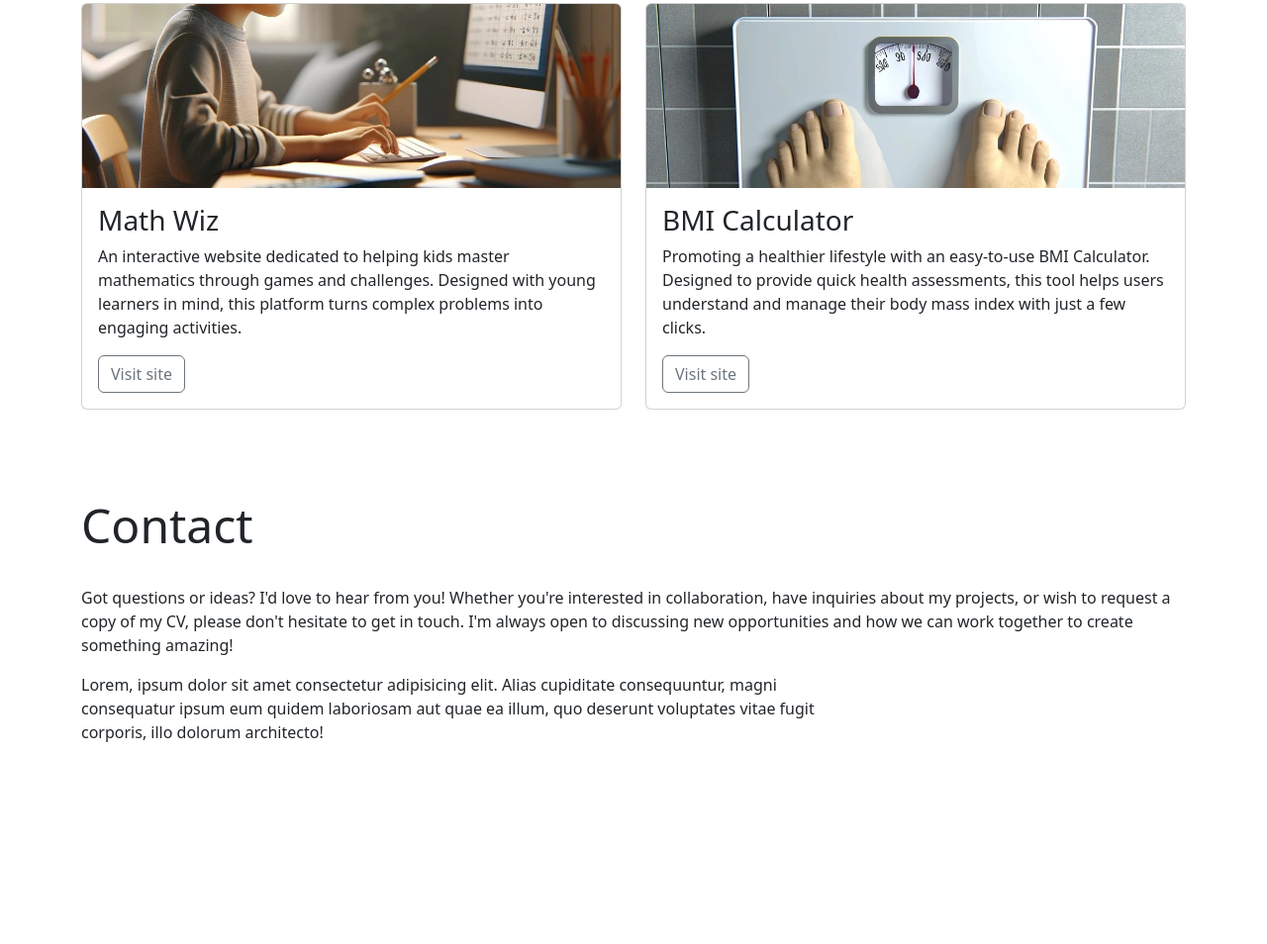
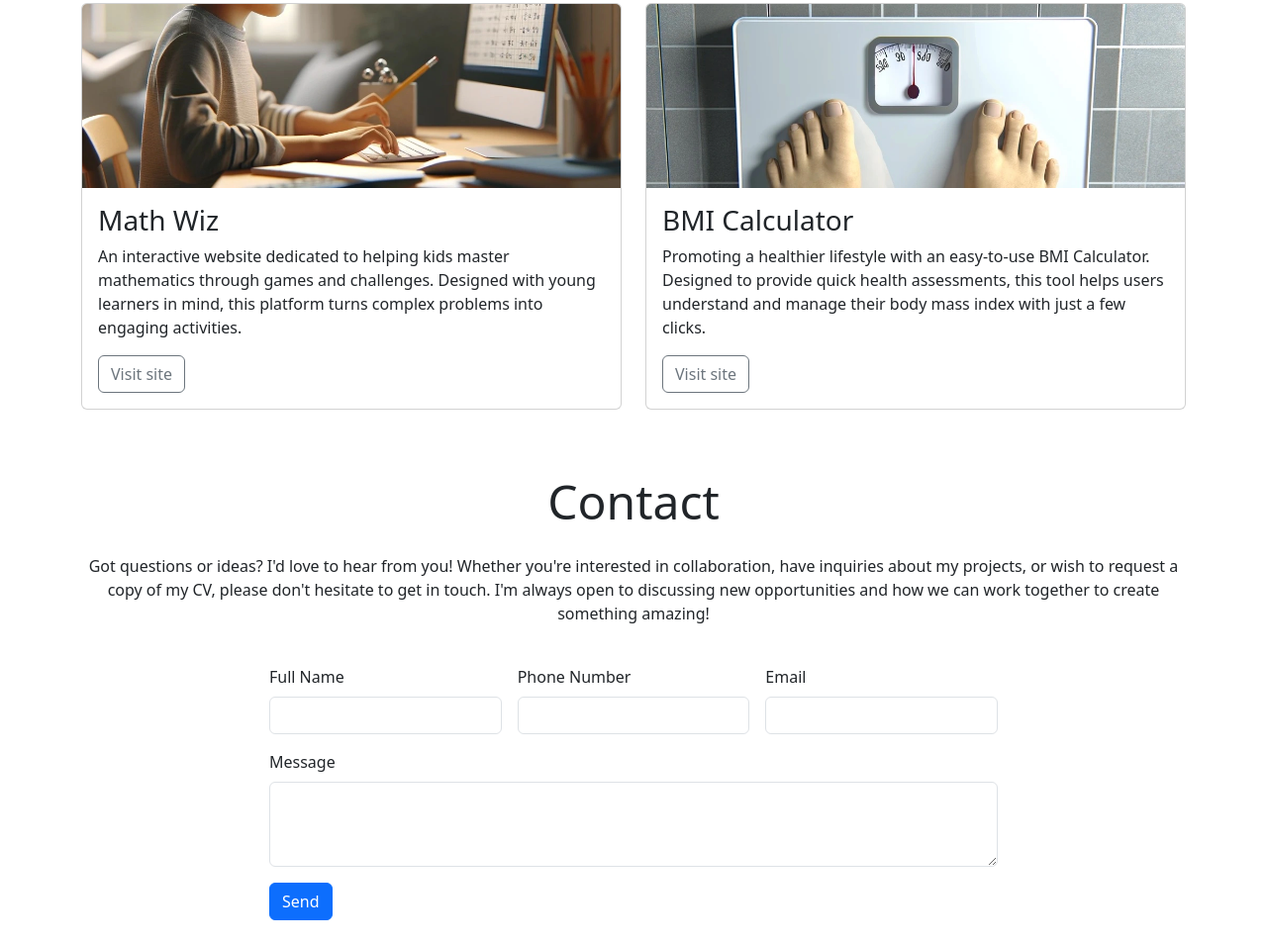
Before and after one commit to ksstrat/bootstrapping-a-portfolio, a plain HTML site: page index.html in a window 1280 px wide. Shown: the part 1421-2375 px from the top of the page at 99% size. Before the commit the page ends 2173 px from the top, so only its background shows below. Drawn offline with nearby package versions, Linux system fonts and the light colour scheme.

Commit message:
Add form styling

```diff
--- a/index.html
+++ b/index.html
@@ -168,16 +168,37 @@
     <!-- Contact section-->
     <footer id="contact" class="container">
         <div class="row justify-content-center">
-            <div class="col-12 text-center my-4"></div>
+            <div class="col-12 text-center my-4">
             <h2 class="display-5">Contact</h2>
             <p class="mt-4">Got questions or ideas? I'd love to hear from you! Whether you're interested in
                 collaboration, have inquiries about my projects, or wish to request a copy of my CV, please don't
                 hesitate to get in touch. I'm always open to discussing new opportunities and how we can work together
                 to create something amazing!</p>
         </div>
-        <div class="col-12 col-md-10 col-lg-8">Lorem, ipsum dolor sit amet consectetur adipisicing elit. Alias
-            cupiditate consequuntur, magni consequatur ipsum eum quidem laboriosam aut quae ea illum, quo deserunt
-            voluptates vitae fugit corporis, illo dolorum architecto!</div>
+        <div class="col-12 col-md-10 col-lg-8 mb-4">
+            <!-- Add your form here-->
+            <form class="row g-3">
+                <div class="col-lg-4">
+                    <label for="full-name" class="form-label">Full Name</label>
+                    <input type="text" class="form-control" id="full-name">
+                </div>
+                <div class="col-lg-4">
+                    <label for="phonenumber" class="form-label">Phone Number</label>
+                    <input type="number" class="form-control" id="phonenumber">
+                </div>
+                <div class="col-lg-4">
+                    <label for="email" class="form-label">Email</label>
+                    <input type="email" class="form-control" id="email">
+                </div>
+                <div class="col-12">
+                    <label for="message" class="form-label">Message</label>
+                    <textarea class="form-control" id="message" rows="3"></textarea>
+                  </div>
+                <div class="col-12">
+                    <button type="submit" class="btn btn-primary">Send</button>
+                </div>
+            </form>
+        </div>
     </footer>
 
     <!-- Bootstrap JS Script -->
```
